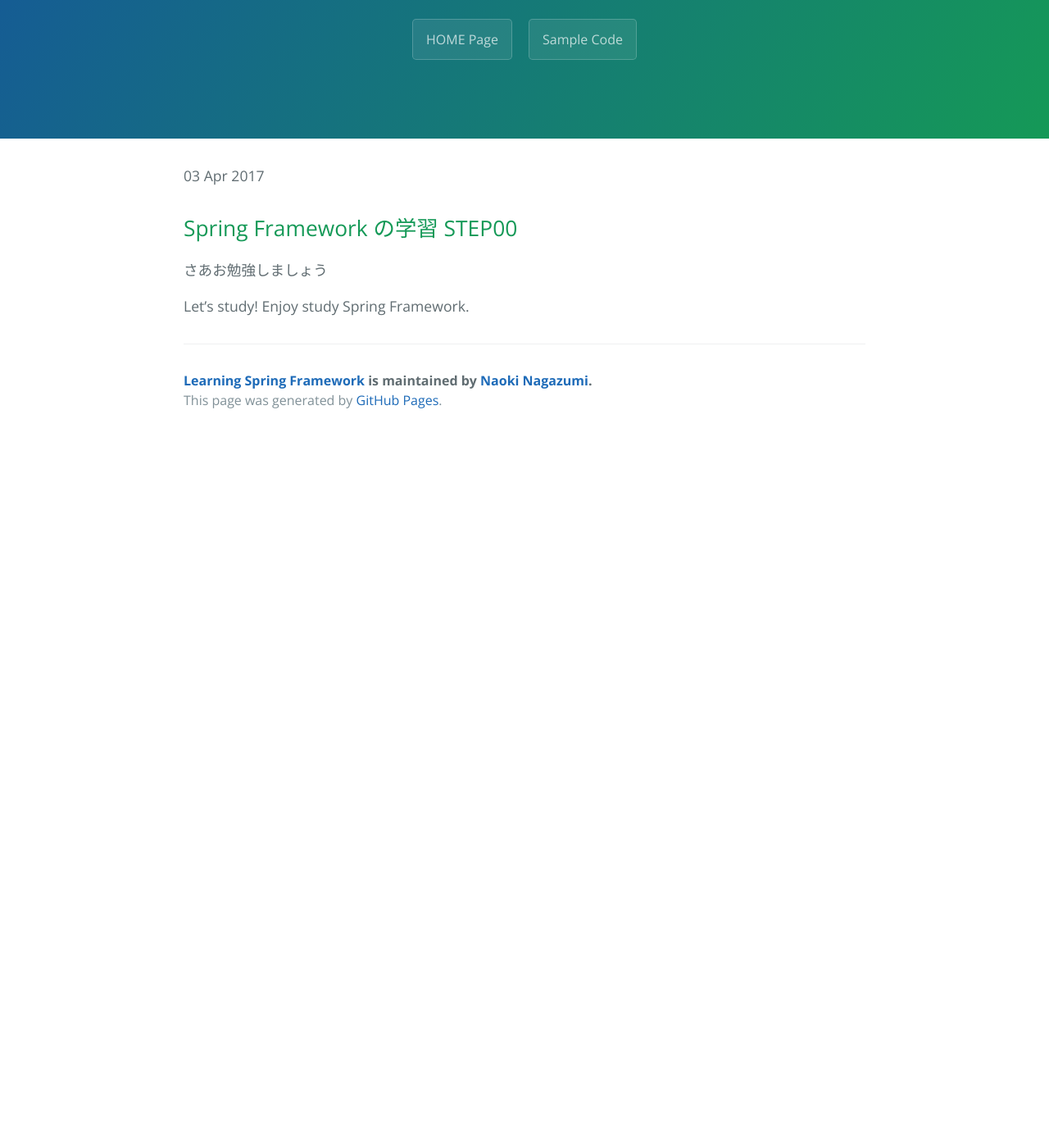
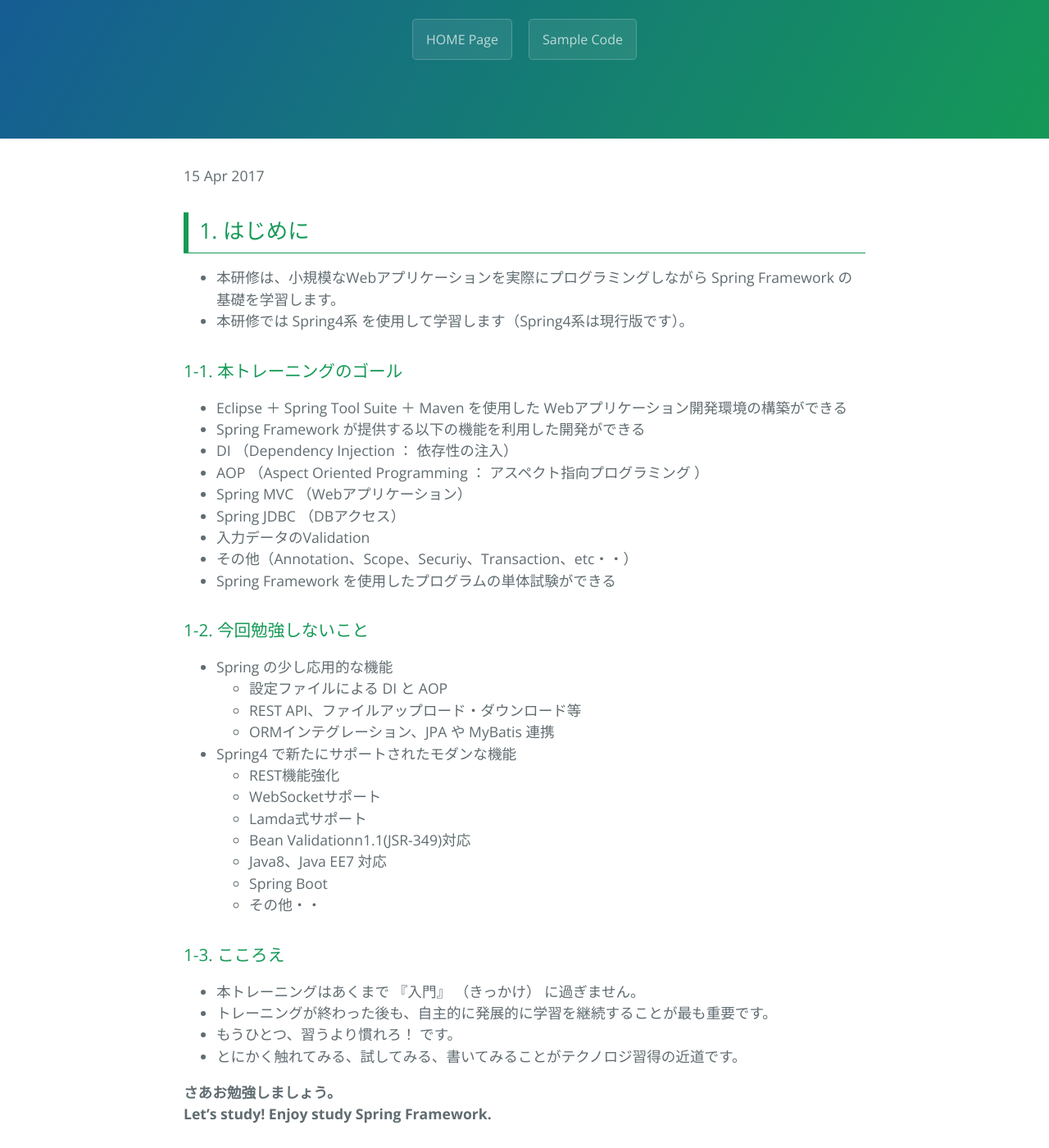
Before and after one commit to ngzm/training-java-spring-entry, a Jekyll site: the page built from _texts/step00_text.md, in a window 1280 px wide and 1400 px high, scrolled down 214 px. Shown: the whole window at 82% size. Built offline with Jekyll 4.4.1, drawn with Linux system fonts in a browser that asks for light colours; before the commit the page ends 900 px from its top, so only the background shows below that; some of the changed text lies outside the part shown.

Commit message:
トレーニング本文ドキュメントSTEP00 - STEP02 を作成した
トレーニング本文資料を _texts フォルダ配下に配置し、これもCollection で
自動的にビルド対象とした。

```diff
--- a/_texts/step00_text.md
+++ b/_texts/step00_text.md
@@ -1,12 +1,90 @@
 ---
 layout: handson
 step:   "STEP00"
-title:  "本資料の記述方法について"
-date:   2017-04-03
+title:  "はじめに"
+date:   2017-04-15
 ---
 
-## Spring Framework の学習 STEP00
+<h2 class="handson">1. はじめに</h2>
 
-さあお勉強しましょう
+- 本研修は、小規模なWebアプリケーションを実際にプログラミングしながら Spring Framework の基礎を学習します。
+- 本研修では Spring4系 を使用して学習します（Spring4系は現行版です）。
 
-Let's study! Enjoy study Spring Framework.
+### 1-1. 本トレーニングのゴール
+
+- Eclipse ＋ Spring Tool Suite ＋ Maven を使用した Webアプリケーション開発環境の構築ができる
+- Spring Framework が提供する以下の機能を利用した開発ができる
+- DI （Dependency Injection ： 依存性の注入）
+- AOP （Aspect Oriented Programming ： アスペクト指向プログラミング ）
+- Spring MVC （Webアプリケーション）
+- Spring JDBC （DBアクセス）
+- 入力データのValidation
+- その他（Annotation、Scope、Securiy、Transaction、etc・・）
+- Spring Framework を使用したプログラムの単体試験ができる
+
+### 1-2. 今回勉強しないこと
+
+- Spring の少し応用的な機能
+  - 設定ファイルによる DI と AOP
+  - REST API、ファイルアップロード・ダウンロード等
+  - ORMインテグレーション、JPA や MyBatis 連携
+
+- Spring4 で新たにサポートされたモダンな機能
+  - REST機能強化
+  - WebSocketサポート
+  - Lamda式サポート
+  - Bean Validationn1.1(JSR-349)対応
+  - Java8、Java EE7 対応
+  - Spring Boot
+  - その他・・
+
+### 1-3. こころえ
+
+- 本トレーニングはあくまで 『入門』 （きっかけ） に過ぎません。
+- トレーニングが終わった後も、自主的に発展的に学習を継続することが最も重要です。
+- もうひとつ、習うより慣れろ！ です。
+- とにかく触れてみる、試してみる、書いてみることがテクノロジ習得の近道です。
+
+**さあお勉強しましょう。
+Let's study! Enjoy study Spring Framework.**
+
+<h2 class="handson">2. これから作成するWebアプリケーション</h2>
+
+### 2-1. 書籍管理アプリケーション
+
+![bookmgr_image]({{ site.baseurl }}/images/texts/text_step00_01.png "Book Manager App Image")
+
+- ログイン／ログアウト機能 （ログイン画面）
+- 登録された書籍情報一覧表示機能（書籍一覧画面）
+- 書籍情報の追加登録機能（書籍登録画面）
+
+### 2-2. 学習ステップ
+
+- STEP00： はじめに **（本テキスト）**
+- STEP01： 開発環境構築 ＋ 『Hello World』
+- STEP02： Spring MVC による画面遷移
+- STEP03： DIによる（えせ）書籍一覧画面
+- STEP04： Spring JDBCによる書籍テーブル検索
+- STEP05： Spring JDBCによる書籍テーブル更新
+- STEP06： Validation 実装と日本語などの対策
+- STEP07： 例外のハンドリング
+- STEP08： AOPによる走行ログ出力
+- STEP09： jUnit/Spring/Mockitoを使用したテスト その1
+- STEP10： jUnit/Spring/Mockitoを使用したテスト その2
+- STEP11： ログイン認証とトランザクション管理
+
+<h2 class="handson">3. ハンズオン資料</h2>
+
+本トレーニングでは、ハンズオン資料を参照しながらコーディングの仕方を学習します。
+
+
+{% for handson in site.handsons %}
+  {% if handson.step == 'STEP00' %}
+    {% capture hurl %}{{ site.baseurl }}{{ handson.url }}{% endcapture %}
+    {% capture hnam %}{{ handson.step }} - {{ handson.title }}{% endcapture %}
+    {% break %}
+  {% endif %}
+{% endfor %}
+
+**ここでは先ず、ハンズオン資料の読み方を把握してください。
+ハンズオン資料の読み方は「 [{{ hnam }}]({{ hurl }}) 」にてご確認ください。**
```
Also changed, not shown: _texts/step01_text.md (added, +145 -0 lines), _texts/step02_text.md (added, +135 -0 lines), index.html (+15 -2 lines), images/texts/tech_step01_01.png (added), images/texts/tech_step01_02.png (added), images/texts/tech_step02_01.png (added), images/texts/tech_step02_02.png (added), images/texts/tech_step02_03.png (added), images/texts/tech_step02_04.png (added), images/texts/tech_step02_05.png (added), images/texts/text_step00_01.png (added), images/texts/text_step01_01.png (added), images/texts/text_step02_01.png (added), images/texts/text_step02_02.png (added).
